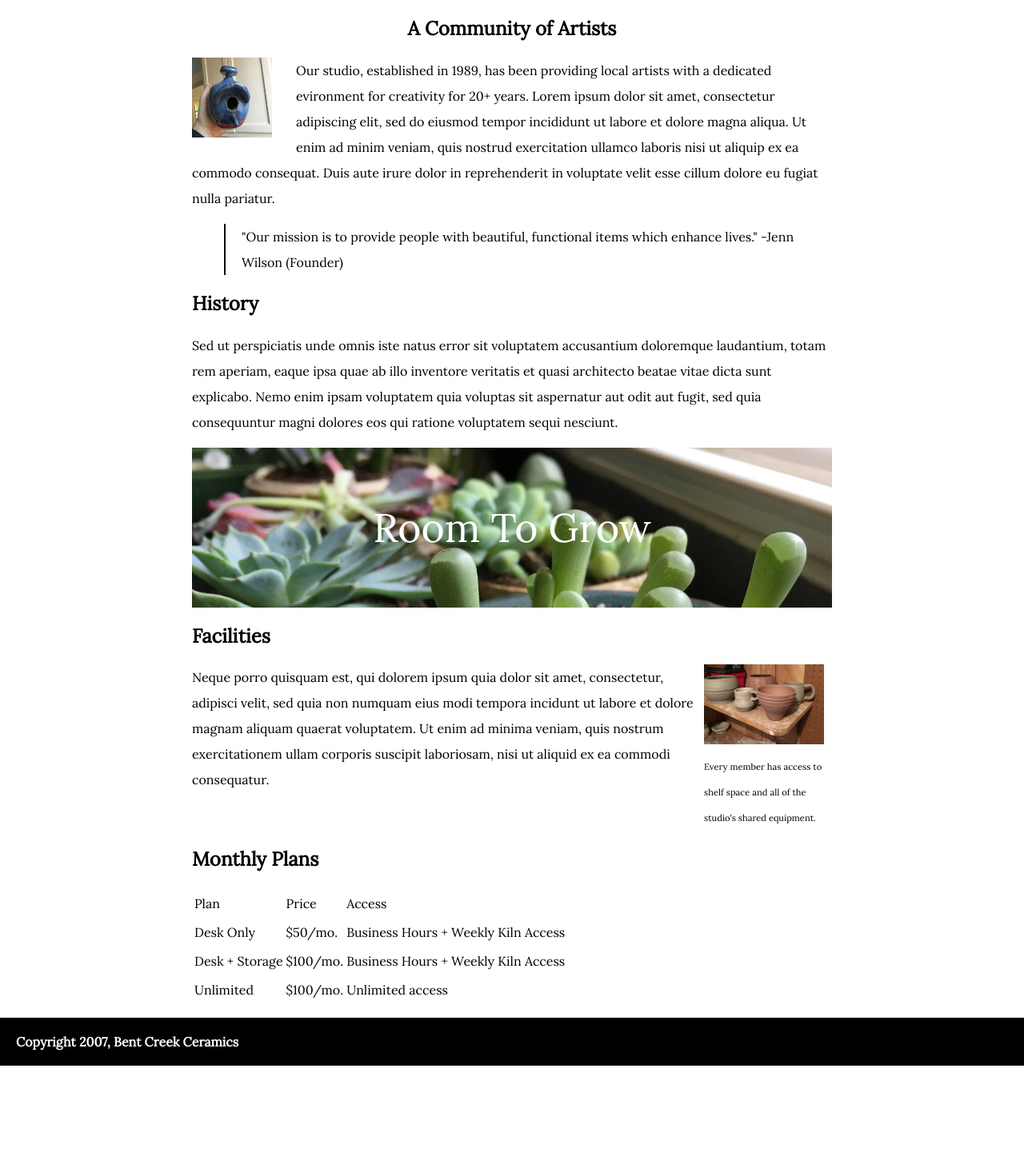
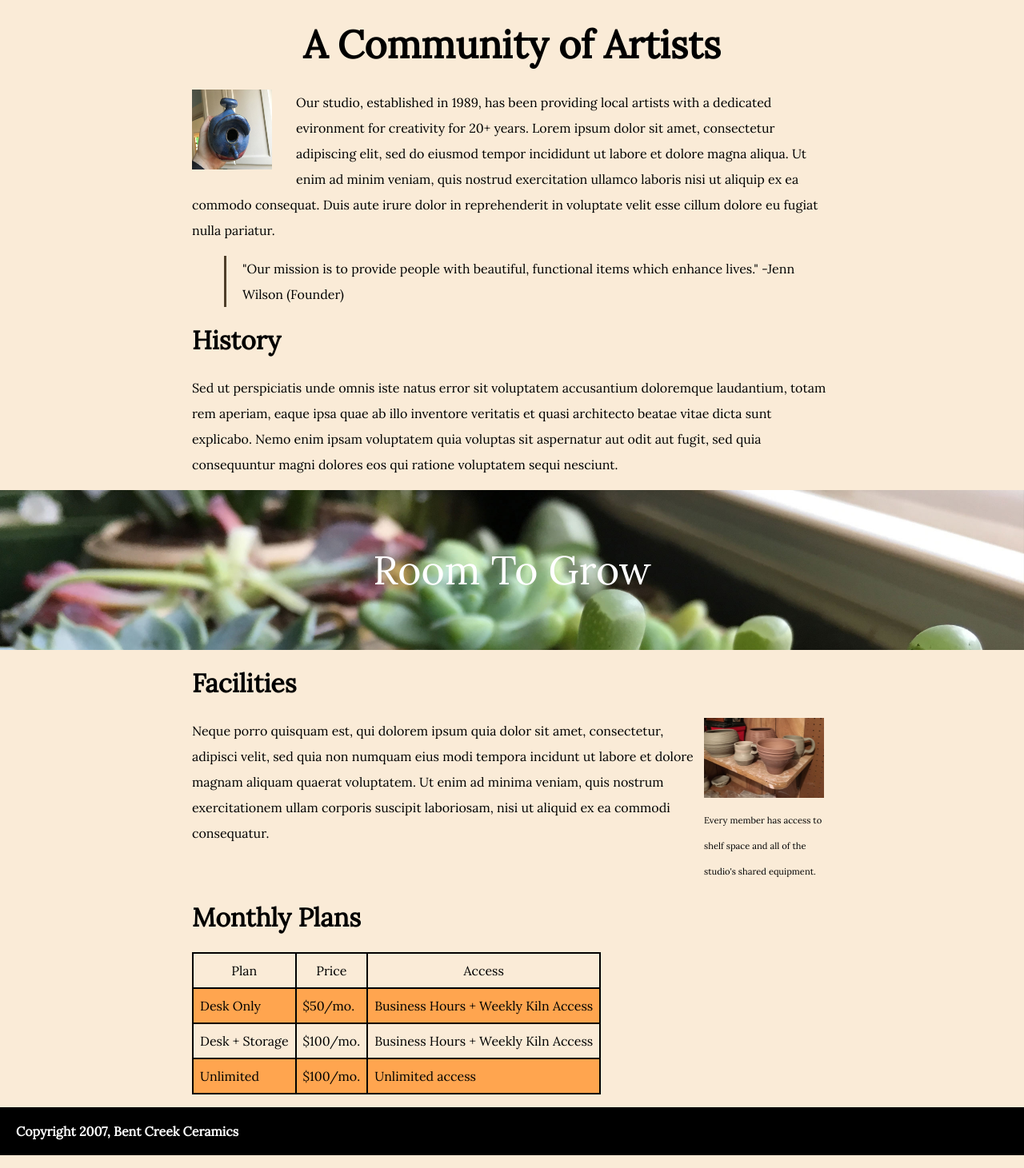
Before and after one commit to ericabell/week1-project, a PHP site: page /about.html in a window 1280 px wide. Shown: the part 70-1531 px from the top of the page at 80% size. Before the commit the page ends 1403 px from the top, so only its background shows below. Run offline with PHP 8.4, Linux system fonts and the light colour scheme.

Commit message:
Fixed image to full width

```diff
--- a/about.html
+++ b/about.html
@@ -48,8 +48,9 @@
         voluptas sit aspernatur aut odit aut fugit, sed quia consequuntur magni dolores eos qui ratione voluptatem sequi nesciunt.
       </p>
 
-      <div id="plant-image">Room To Grow</div>
     </section>
+
+    <div id="plant-image">Room To Grow</div>
 
     <section id="facilities">
       <h2>Facilities</h2>
@@ -73,7 +74,7 @@
 
       <table>
         <thead>
-          <tr>
+          <tr class="light-shade">
             <td>Plan</td>
             <td>Price</td>
             <td>Access</td>
@@ -81,17 +82,17 @@
         </thead>
 
         <tbody>
-          <tr>
+          <tr class="dark-shade">
             <td>Desk Only</td>
             <td>$50/mo.</td>
             <td>Business Hours + Weekly Kiln Access</td>
           </tr>
-          <tr>
+          <tr class="light-shade">
             <td>Desk + Storage</td>
             <td>$100/mo.</td>
             <td>Business Hours + Weekly Kiln Access</td>
           </tr>
-          <tr>
+          <tr class="dark-shade">
             <td>Unlimited</td>
             <td>$100/mo.</td>
             <td>Unlimited access</td>
--- a/styles.css
+++ b/styles.css
@@ -21,6 +21,7 @@ Input Border Bottom (Focus): #967343
 body {
   /*background-color: #000000;*/
   margin: 0;
+  background-color: #faebd7;
 }
 
 header {
@@ -142,9 +143,22 @@ footer p {
 /*ABOUT BEGIN*/
 #about {
   font-family: Lora;
+  /*width: 800px;*/
+  margin: 0 auto;
+  line-height: 2.0em;
+}
+
+#about section {
   width: 800px;
   margin: 0 auto;
-  line-height: 2.0em;
+}
+
+#about h1 {
+  font-size: 3em;
+}
+
+#about h2 {
+  font-size: 2em;
 }
 
 #about img#birdhouse {
@@ -173,7 +187,8 @@ footer p {
 
 #about blockquote {
   border-left-style: solid;
-  border-width: 2px;
+  border-left-color: #4f3f2a;
+  border-width: 3px;
   padding-left: 20px;
 }
 
@@ -197,6 +212,30 @@ footer p {
 
 h1 {
   text-align: center;
+}
+
+table {
+  border-collapse: collapse;
+  border-style: solid;
+  border-width: 2px;
+}
+
+thead td {
+  text-align: center;
+}
+
+.dark-shade {
+  background-color: #ffa54f;
+}
+
+.light-shade {
+
+}
+
+td {
+  padding: 5px 8px;
+  border-style: solid;
+  border-width: 2px;
 }
 
 /*ABOUT END*/
```
